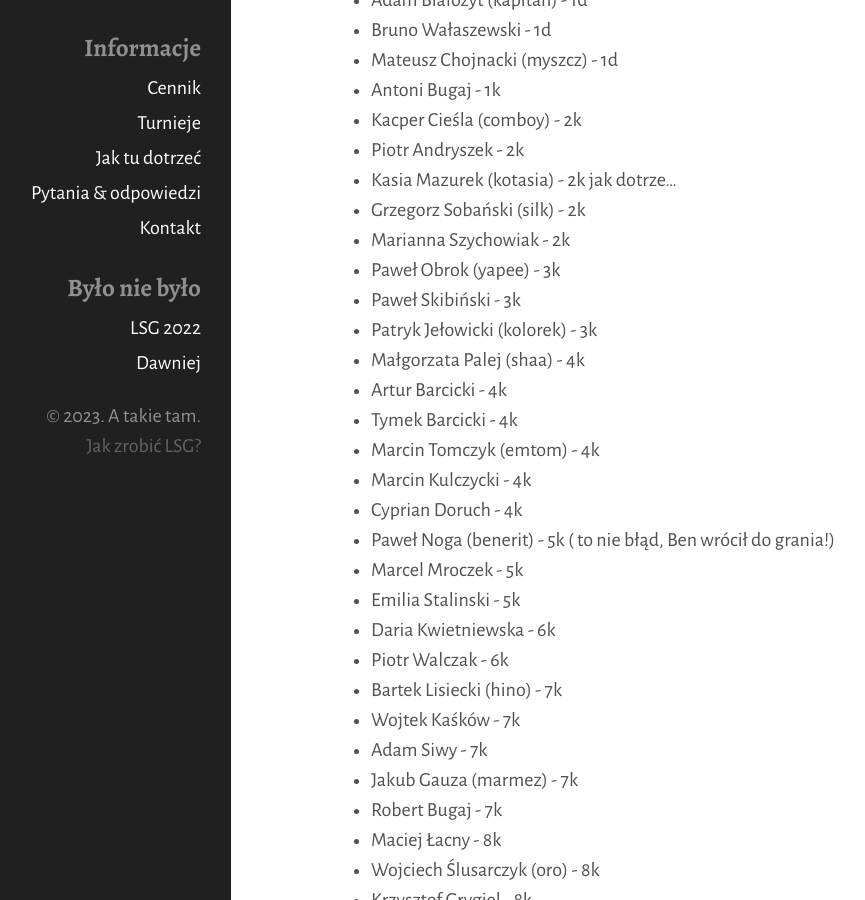
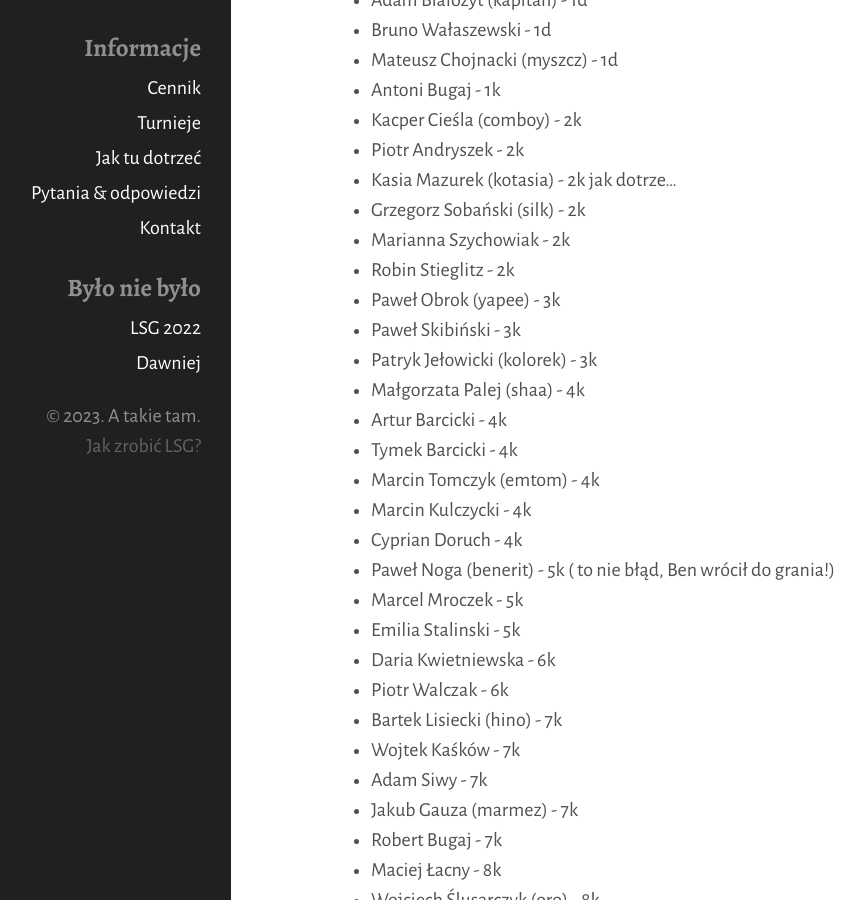
Before and after one commit to tasuki/lsg, a Jekyll site: the page built from zarejestrowani.md, in a window 1280 px wide and 900 px high, scrolled down 485 px. Shown: the whole window, without its empty margins (129-994 px from the left). Built offline with Jekyll 4.4.1, drawn with Linux system fonts in a browser that asks for light colours.

Commit message:
Update zarejestrowani.md

```diff
--- a/zarejestrowani.md
+++ b/zarejestrowani.md
@@ -26,6 +26,7 @@ Zarejestrowani uczestnicy, mniej więcej według stopnia:
 - Kasia Mazurek (kotasia) - 2k jak dotrze...
 - Grzegorz Sobański (silk) - 2k
 - Marianna Szychowiak - 2k
+- Robin Stieglitz - 2k
 - Paweł Obrok (yapee) - 3k
 - Paweł Skibiński - 3k
 - Patryk Jełowicki (kolorek) - 3k
```
